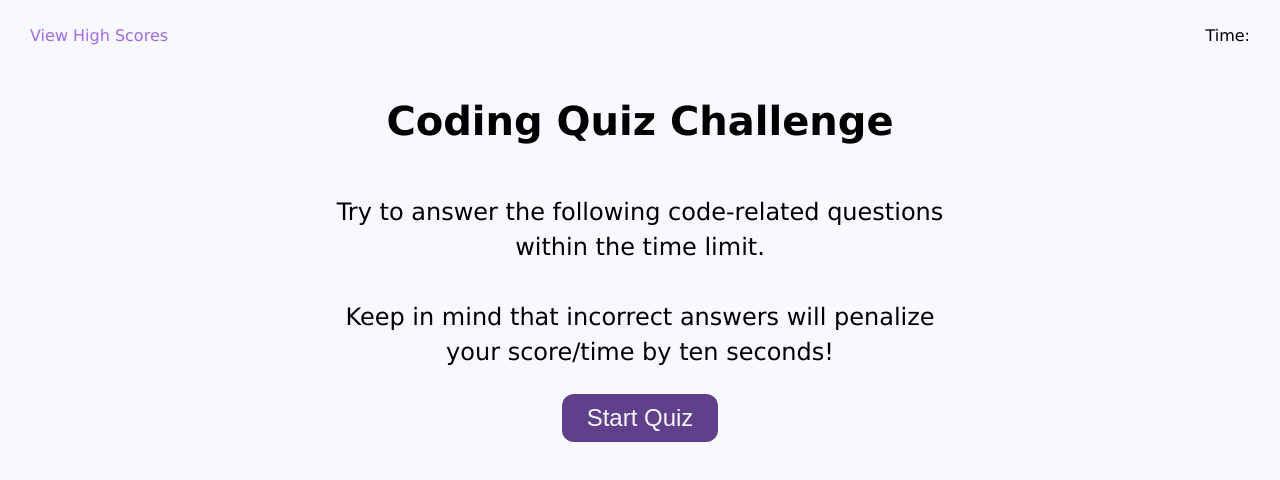
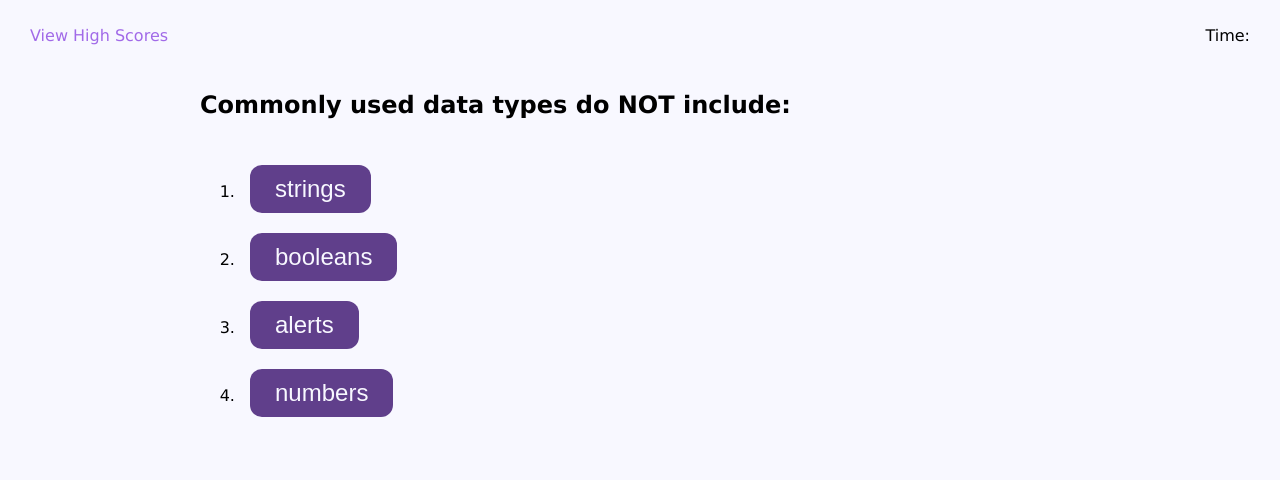
Before and after one commit to ulemjin/code-quiz, a plain HTML site: page index.html in a window 1280 px wide. Both pictures are taken after a click on the button "Start Quiz". Drawn offline with Linux system fonts and the light colour scheme.

Commit message:
questions displayed after quiz is started

```diff
--- a/assets/css/style.css
+++ b/assets/css/style.css
@@ -12,11 +12,7 @@ body {
     background: var(--tertiary);
     margin: 0;
     padding: 0;
-    display: flex;
-    flex-direction: column;
     font-family: Verdana, Geneva, Tahoma, sans-serif;
-    justify-content: center;
-    align-items: center;
 }
 
 header {
@@ -26,6 +22,20 @@ header {
     flex-direction: row;
     justify-content: space-between;
     align-items: baseline;
+}
+
+div {
+    display: flex;
+    flex-direction: column;
+    justify-content: center;
+    align-items: center;
+}
+
+.wrapDiv {
+    width: 60%;
+    position: relative;
+    left: 200px;
+    align-items: start;
 }
 
 a {
@@ -50,6 +60,7 @@ h1 {
     outline: none;
     border: none;
     padding: 10px 25px;
+    margin: 10px;
     font-size: 1.5rem;
     border-radius: 12px;
 }
--- a/assets/js/script.js
+++ b/assets/js/script.js
@@ -0,0 +1,64 @@
+var questions = [
+    {
+        q: "Commonly used data types do NOT include: ",
+        a: [ "strings", "booleans", "alerts", "numbers" ],
+        correctAns: "alerts"
+    },
+    {
+        q: "The condition in an if / else statement is enclosed with ______.",
+        ans: [ "quotes", "curly brackets", "parenthesis", "square brackets" ],
+        correctAns: "parenthesis"
+    },
+    {
+        q: "Arrays in JavaScript can be used to store _____. ",
+        ans: [ "numbers and strings", "other arrays", "booleans", "all of the above" ],
+        correctAns: "all of the above"
+    },
+    {
+        q: "String values must be enclosed within ______ when being assigned to variables.",
+        ans: [ "commas", "curly brackets", "quotes", "parenthesis" ],
+        correctAns: "quotes"
+    },
+    {
+        q: "A very useful tool used during development and debugging for printing content to the debugger is: ",
+        ans: [ "JavaScript", "terminal/bash", "for loops", "console.log" ],
+        correctAns: "console.log"
+    }
+];
+
+var score = 0;
+
+var startBtnEl = document.getElementById("startBtn");
+var wrapperEl = document.getElementById("wrapper");
+var answerEl = document.getElementById("answerBtn")
+
+var startEvent = function(event) {
+    wrapperEl.innerHTML = "";
+    wrapperEl.className = "wrapDiv";
+    for (var i = 0; i < questions.length; i++) {
+        var currentQ = questions[i];
+
+        var questionEl = document.createElement("h2");
+        questionEl.innerHTML = questions[i].q;
+        wrapperEl.appendChild(questionEl);
+
+        var answersEl = document.createElement("ol");
+        wrapperEl.appendChild(answersEl);
+
+        for (var i = 0; i < currentQ.a.length; i++) {
+            var answerEl = document.createElement("li");
+            answerEl.innerHTML = "<button class='btn' id='answerBtn' onclick='checkAns()' value='" + currentQ.a[i] + "'>" + currentQ.a[i] + "</button>";
+            answersEl.appendChild(answerEl);
+
+            var choiceEl = document.getElementById("answerBtn");
+            console.log(choiceEl);
+        }
+
+    }
+};
+
+var checkAns = function(click, answerEl) {
+    console.log(answerEl.value);
+};
+
+startBtnEl.addEventListener("click", startEvent);
--- a/index.html
+++ b/index.html
@@ -12,11 +12,13 @@
         <p>Time: </p>
     </header>
 
-    <h1>Coding Quiz Challenge</h1>
-    <p class="instructions">Try to answer the following code-related questions within the time limit. <br>
-    <br> Keep in mind that incorrect answers will penalize your score/time by ten seconds!
-    </p>
-    <button class="btn">Start Quiz</button>
+    <div id="wrapper">
+        <h1>Coding Quiz Challenge</h1>
+        <p class="instructions">Try to answer the following code-related questions within the time limit. <br>
+        <br> Keep in mind that incorrect answers will penalize your score/time by ten seconds!
+        </p>
+        <button class="btn" id="startBtn">Start Quiz</button>
+    </div>
 
     <script src="./assets/js/script.js"></script>
 </body>
```
Also changed, not shown: 1 other file.
